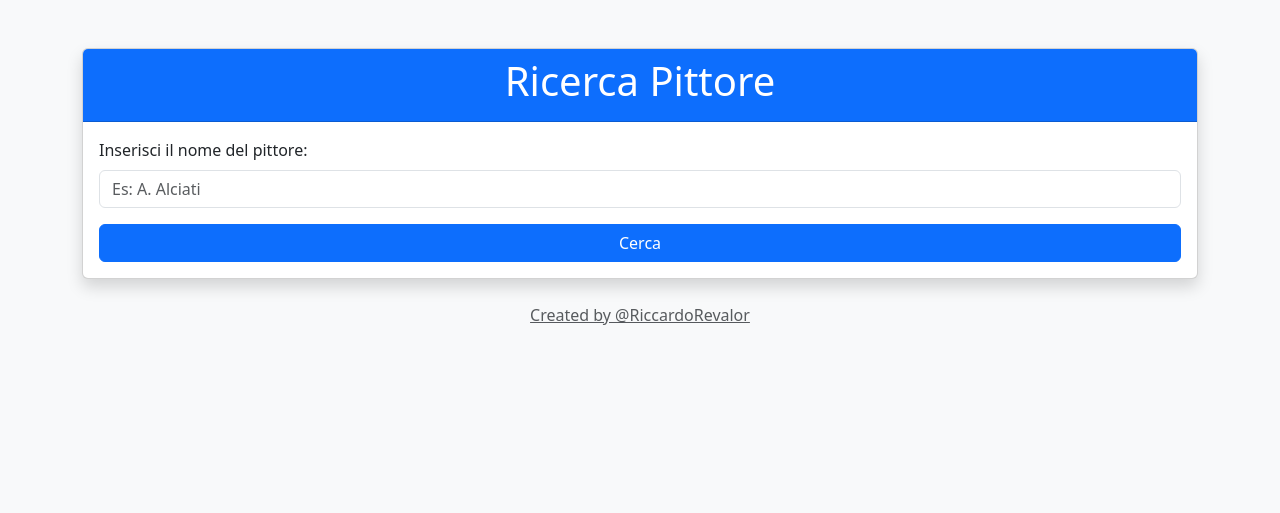
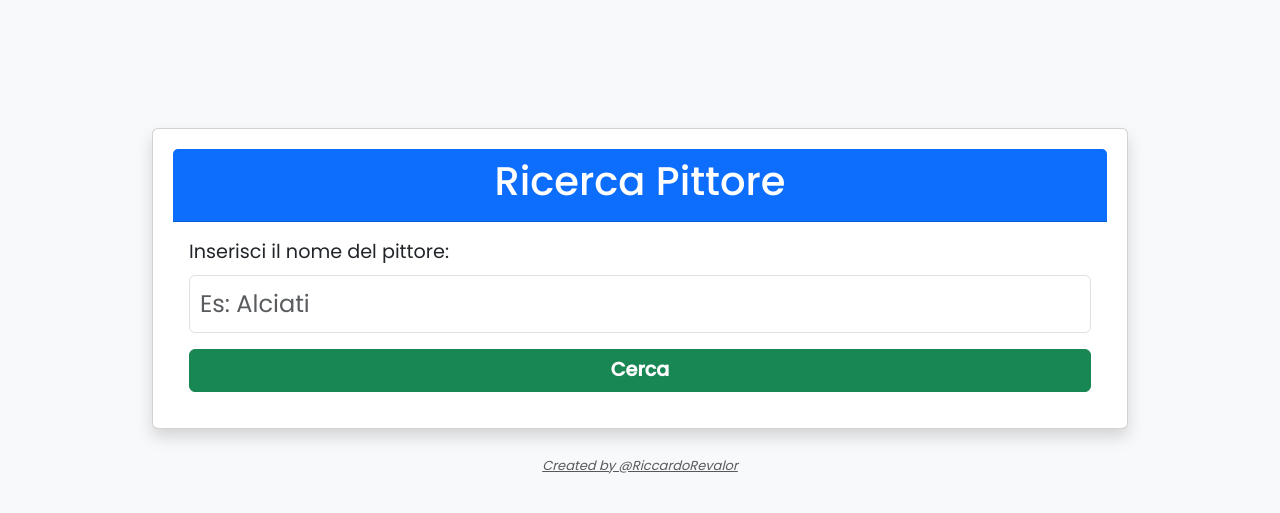
Before and after one commit to RiccardoRevalor/PainterSearch, a Flask app: page / in a window 1280 px wide. Shown: the top 513 px of the page. Run offline with Flask 3, Linux system fonts and the light colour scheme.

Commit message:
feat:better UI

```diff
--- /dev/null
+++ b/static/style.css
@@ -0,0 +1,44 @@
+body {
+    font-family: 'Poppins', 'Open Sans', Arial, Helvetica, sans-serif;
+    background-color: #f8f9fa;
+}
+
+#submit-btn {
+    font-size: larger;
+}
+
+#results_success {
+    font-size: x-large;
+    font-family: 'Open Sans', Arial, Helvetica, sans-serif !important;
+}
+
+#results_error {
+    font-size: x-large;
+    font-family: 'Open Sans', Arial, Helvetica, sans-serif !important;
+    font-style: bold;
+}
+
+#author-link {
+    font-size: small;
+    font-style: italic;
+}
+
+.form-label{
+    font-size: larger;
+}
+
+#pittore {
+    font-size: x-large;
+    padding: 10px;
+}
+
+.container {
+    width: 100%;
+    padding-top: 5rem;
+    padding-bottom: 2rem;
+    max-width: 1000px; /* Imposta la larghezza massima per evitare che sia troppo larga sui dispositivi grandi */
+}
+
+.card {
+    padding: 20px;
+}
--- a/templates/home.html
+++ b/templates/home.html
@@ -6,6 +6,15 @@
     <title>Ricerca Pittore</title>
     <!-- Bootstrap CSS -->
     <link href="https://cdn.jsdelivr.net/npm/bootstrap@5.3.2/dist/css/bootstrap.min.css" rel="stylesheet">
+    <!-- Import style.css -->
+    <link rel="stylesheet" href="{{ url_for('static', filename='style.css') }}">
+    <!-- Font Open Sans-->
+    <link href="https://fonts.googleapis.com/css2?family=Open+Sans:wght@400;600&display=swap" rel="stylesheet">
+    <!-- Font Poppins 500 Medium-->
+    <link rel="preconnect" href="https://fonts.googleapis.com">
+    <link rel="preconnect" href="https://fonts.gstatic.com" crossorigin>
+    <link href="https://fonts.googleapis.com/css2?family=Poppins:wght@400;500&display=swap" rel="stylesheet">
+
 </head>
 <body class="bg-light">
     <div class="container mt-5">
@@ -15,11 +24,11 @@
             </div>
             <div class="card-body">
                 <form id= "searchForm" method="POST">
-                    <div class="mb-3">
+                    <div id= "input-mask" class="mb-3">
                         <label for="pittore" class="form-label">Inserisci il nome del pittore:</label>
-                        <input type="text" name="pittore" id="pittore" class="form-control" placeholder="Es: A. Alciati" required>
+                        <input type="text" name="pittore" id="pittore" class="form-control" placeholder="Es: Alciati" required minlength="2">
                     </div>
-                    <button type="submit" class="btn btn-primary w-100">Cerca</button>
+                    <button id="submit-btn" type="submit" class="btn btn-success w-100"><strong>Cerca</strong></button>
                 </form>
             </div>
         </div>
@@ -42,7 +51,7 @@
 
 
     <div class="text-center mt-3">
-        <a class="text-muted" href="https://github.com/RiccardoRevalor">Created by @RiccardoRevalor</a>
+        <a id="author-link" class="text-muted" href="https://github.com/RiccardoRevalor">Created by @RiccardoRevalor</a>
     </div>
 
 
@@ -85,7 +94,7 @@
                             });
                         } else {
                             console.log("NO")
-                            $('#results_error').html('<div class="alert alert-warning">Nessun pittore trovato!</div>');
+                            $('#results_error').html('<div class="alert alert-danger">Nessun pittore trovato!</div>');
                             $('#results_success').hide();
                         }
                     }
```
